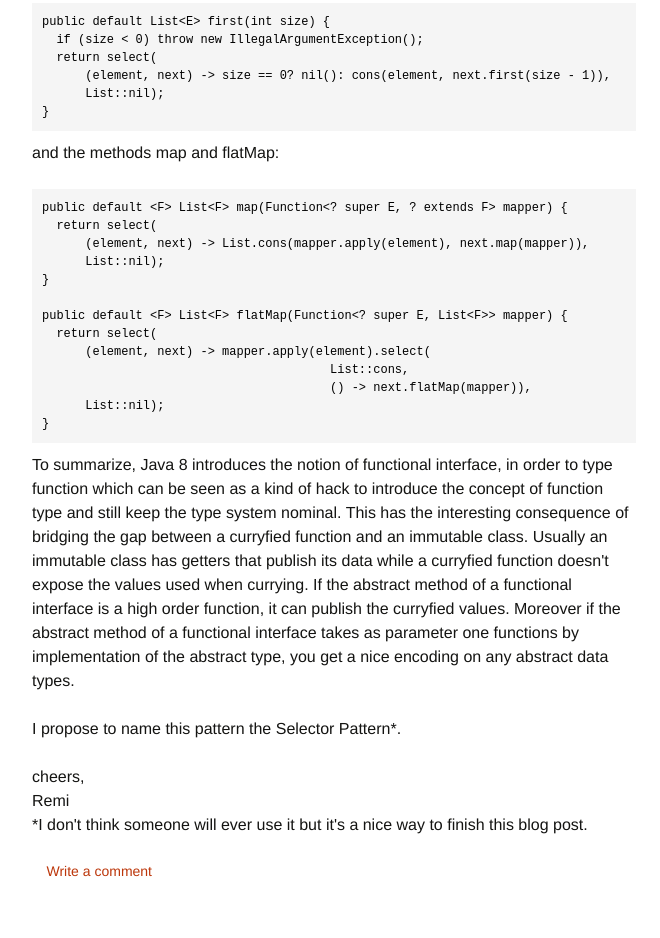
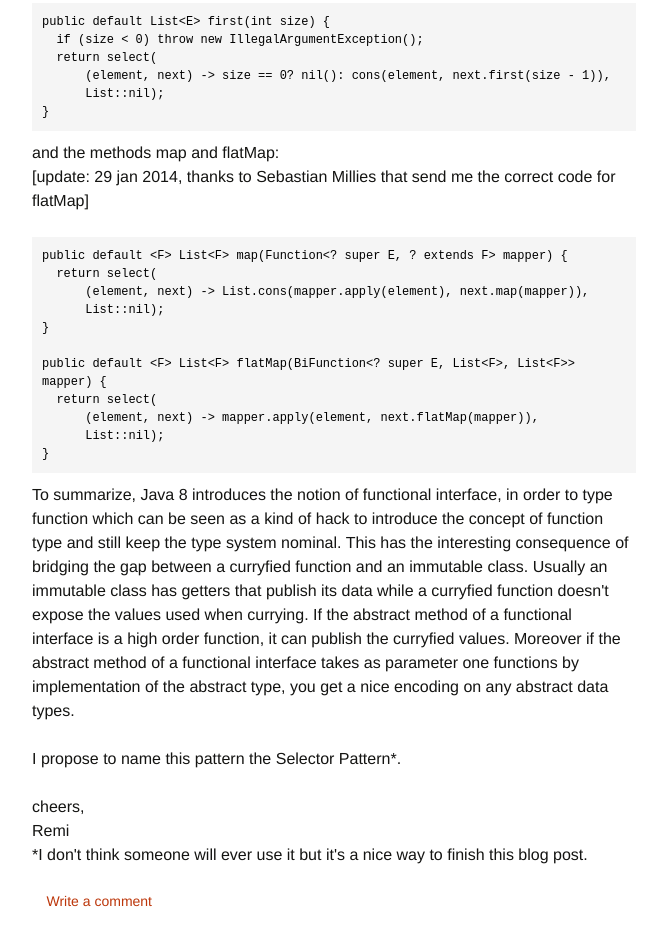
Before and after one commit to forax/forax.github.io, a plain HTML site: page 2014-01-27-8650156-the_selector_pattern.html in a window 1280 px wide. Shown: the part 3929-4867 px from the top of the page, without its empty margins (306-966 px from the left). Drawn offline with Linux system fonts and the light colour scheme; no server answers.

Commit message:
fix bug in snippet of flatMap

```diff
--- a/2014-01-27-8650156-the_selector_pattern.html
+++ b/2014-01-27-8650156-the_selector_pattern.html
@@ -132,18 +132,16 @@ public default &lt;V&gt; V select(BiFunction&lt;? super E, List&lt;E&gt;, ? exte
       (element, next) -&gt; size == 0? nil(): cons(element, next.first(size - 1)),
       List::nil);
 }
-</code></pre><p>and the methods map and flatMap:</p>
+</code></pre><p>and the methods map and flatMap:<br/>[update: 29 jan 2014, thanks to Sebastian Millies that send me the correct code for flatMap]</p>
 <pre><code>public default &lt;F&gt; List&lt;F&gt; map(Function&lt;? super E, ? extends F&gt; mapper) {
   return select(
       (element, next) -&gt; List.cons(mapper.apply(element), next.map(mapper)),
       List::nil);
 }
 
-public default &lt;F&gt; List&lt;F&gt; flatMap(Function&lt;? super E, List&lt;F&gt;&gt; mapper) {
+public default &lt;F&gt; List&lt;F&gt; flatMap(BiFunction&lt;? super E, List&lt;F&gt;, List&lt;F&gt;&gt; mapper) {
   return select(
-      (element, next) -&gt; mapper.apply(element).select(
-                                        List::cons,
-                                        () -&gt; next.flatMap(mapper)),
+      (element, next) -&gt; mapper.apply(element, next.flatMap(mapper)),
       List::nil);
 }
 </code></pre><p>To summarize, Java 8 introduces the notion of functional interface, in order to type function which can be seen as a kind of hack to introduce the concept of function type and still keep the type system nominal. This has the interesting consequence of bridging the gap between a curryfied function and an immutable class. Usually an immutable class has getters that publish its data while a curryfied function doesn't expose the values used when currying. If the abstract method of a functional interface is a high order function, it can publish the curryfied values. Moreover if the abstract method of a functional interface takes as parameter one functions by implementation of the abstract type, you get a nice encoding on any abstract data types.</p><p>I propose to name this pattern the Selector Pattern*. </p><p>cheers,<br/>Remi<br/>*I don't think someone will ever use it but it's a nice way to finish this blog post.</p>
```
